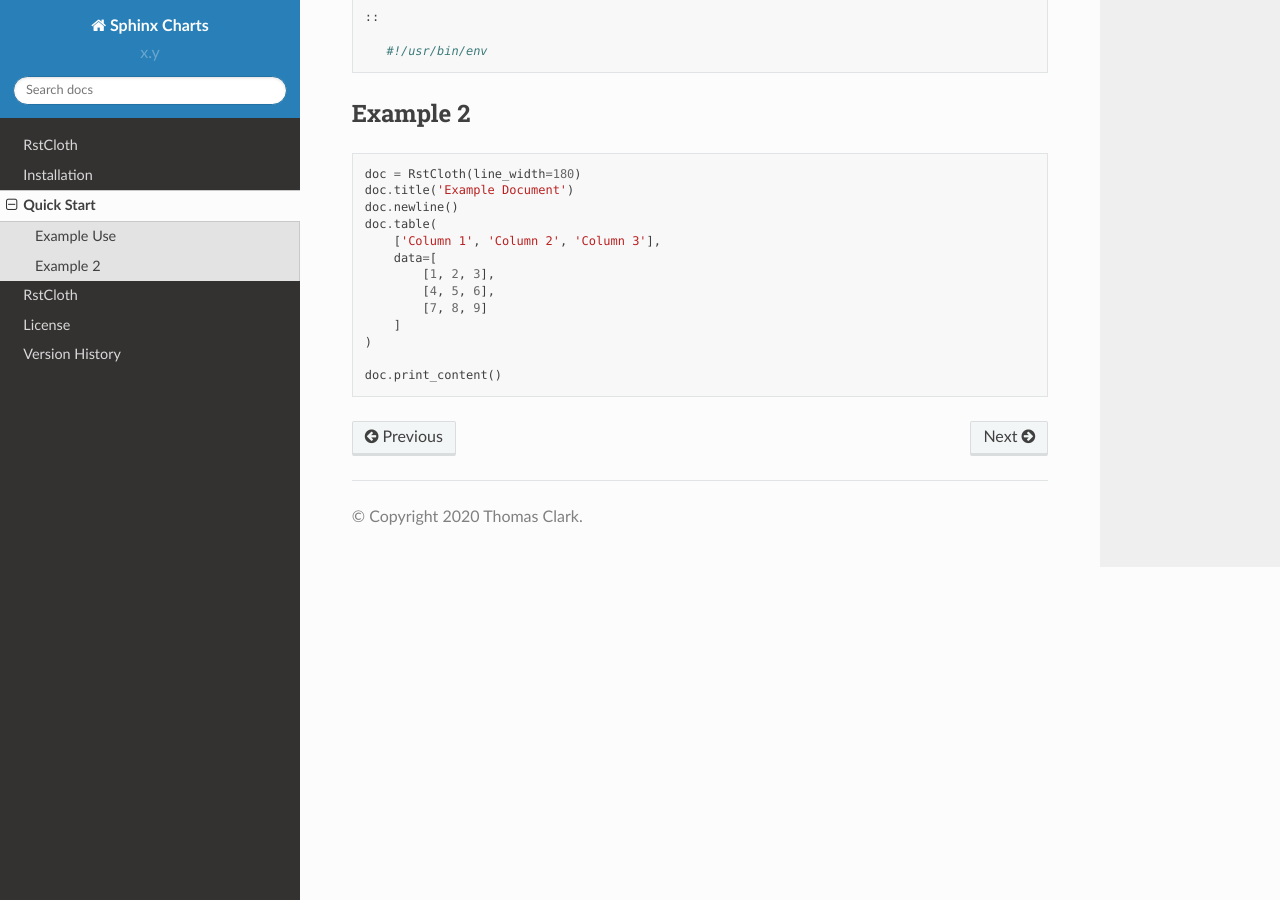
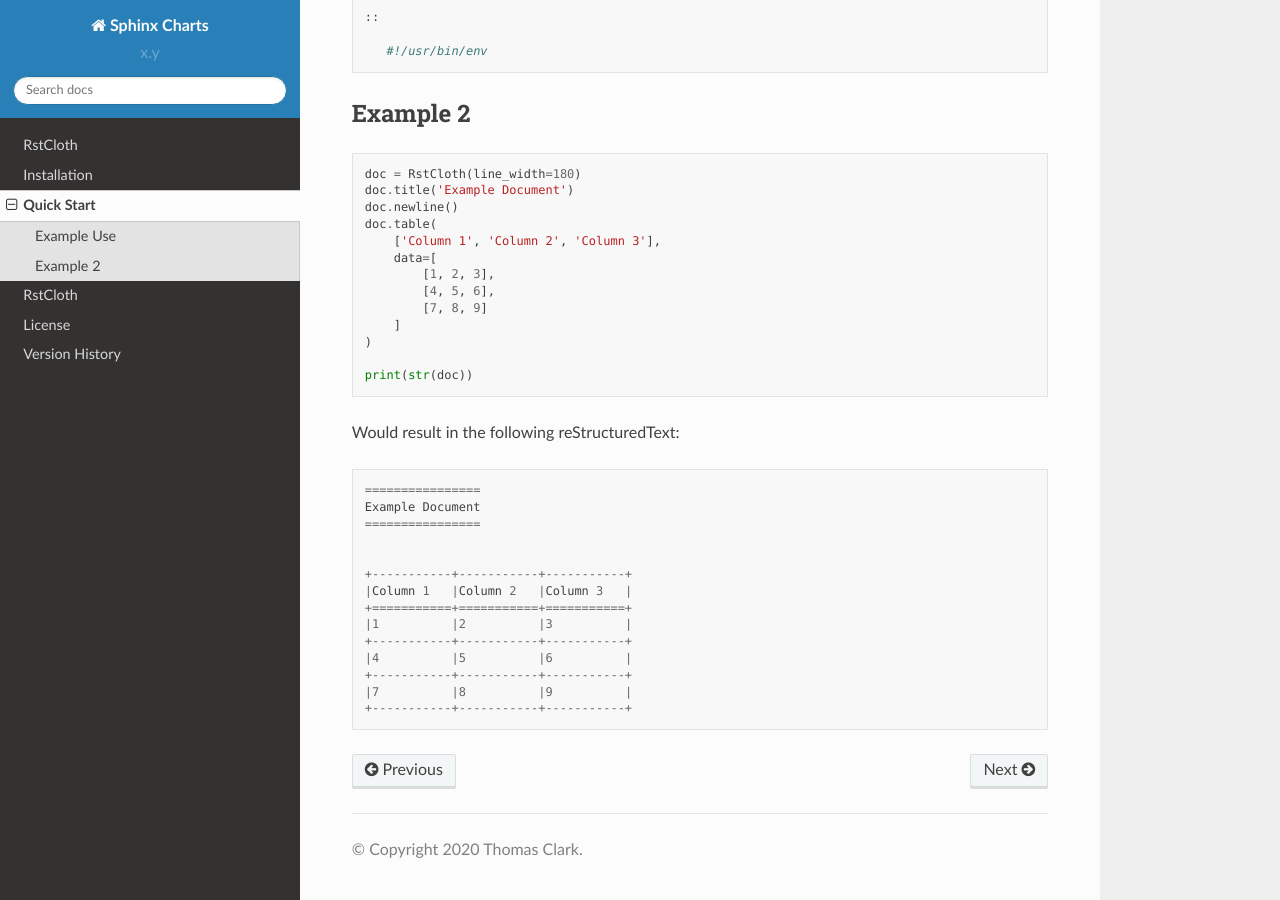
Before and after one commit to thclark/rstcloth, a Sphinx documentation site: the page built from docs/source/quick_start.rst, in a window 1280 px wide and 900 px high, scrolled down 836 px. Built offline with Sphinx 7.4.7 and the Read the Docs theme 2.0.0, drawn with Linux system fonts in a browser that asks for light colours; some of the changed text lies outside the part shown.

Commit message:
replace print_content and print_table methods with __str__

```diff
--- a/docs/source/quick_start.rst
+++ b/docs/source/quick_start.rst
@@ -22,7 +22,7 @@ The following RstCloth code: ::
    d.h2('Code -- shebang')
    d.codeblock('#!/usr/bin/env')
 
-   d.print_content()
+   print(str(d))
 
 Would result in the following reStructuredText: ::
 
@@ -61,4 +61,21 @@ Example 2
         ]
     )
 
-    doc.print_content()
+    print(str(doc))
+
+Would result in the following reStructuredText: ::
+
+    ================
+    Example Document
+    ================
+
+
+    +-----------+-----------+-----------+
+    |Column 1   |Column 2   |Column 3   |
+    +===========+===========+===========+
+    |1          |2          |3          |
+    +-----------+-----------+-----------+
+    |4          |5          |6          |
+    +-----------+-----------+-----------+
+    |7          |8          |9          |
+    +-----------+-----------+-----------+
```
Also changed, not shown: 2 other files.
